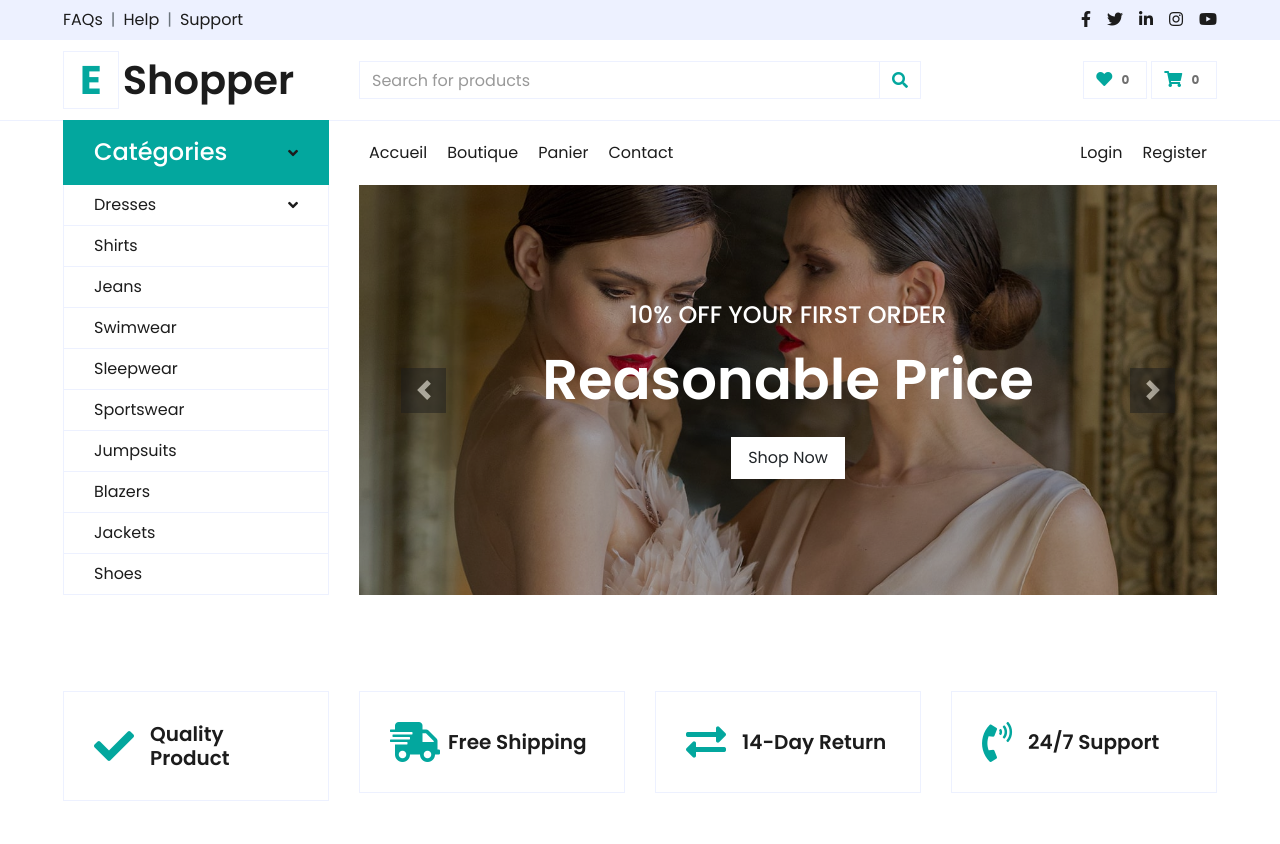
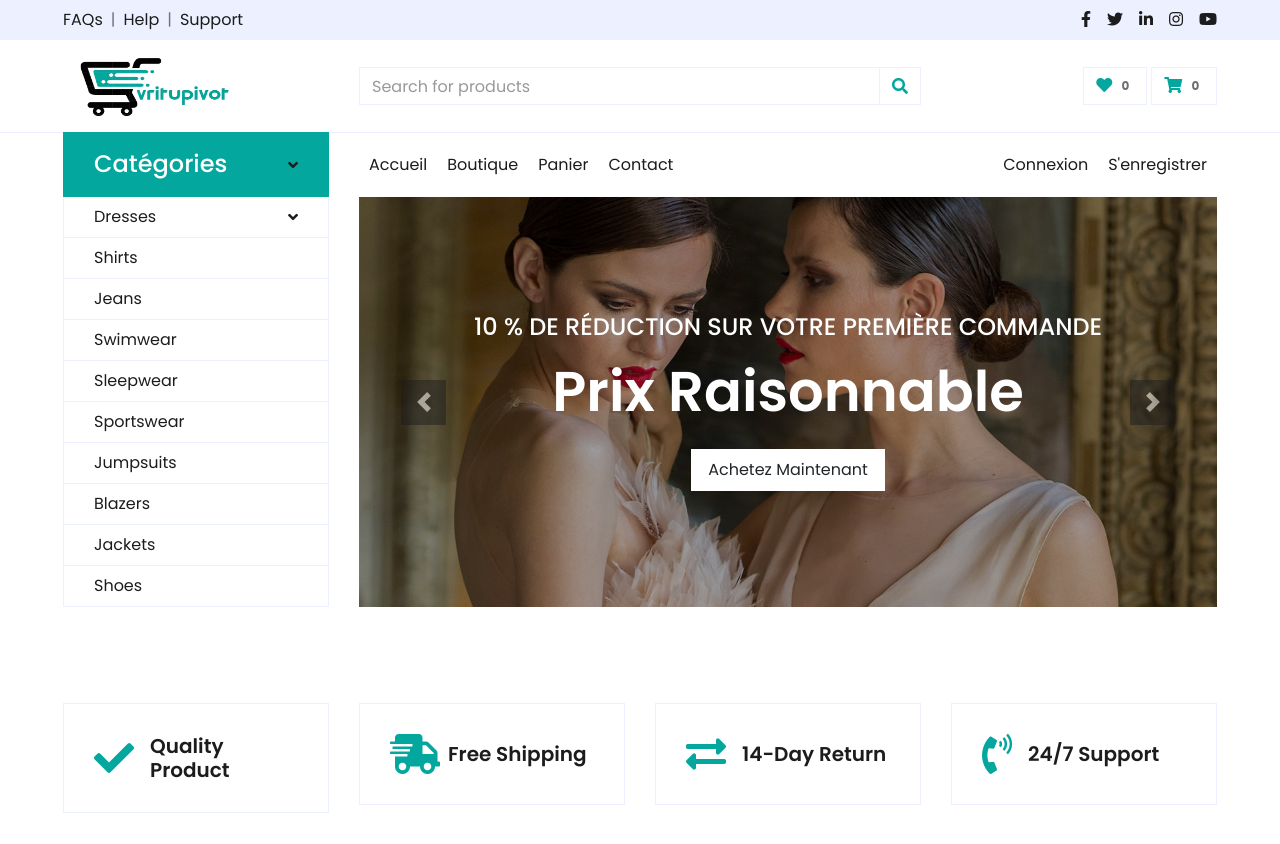
Before and after one commit to Fk403/vritupivot-, a plain HTML site: page preparation-front/index.html in a window 1280 px wide. Shown: the top 844 px of the page. Drawn offline with nearby package versions, Linux system fonts and the light colour scheme; files whose address does not match are found by name.

Commit message:
Intégrer le logo

```diff
--- a/preparation-front/css/custom.css
+++ b/preparation-front/css/custom.css
@@ -52,3 +52,9 @@
 .fs-4 { font-size: 1.5rem !important; }
 .fs-5 { font-size: 1.25rem !important; }
 .fs-6 { font-size: 1rem !important; }
+
+
+.logo{
+    height: 60px;
+    width: 150px;
+}
--- a/preparation-front/index.html
+++ b/preparation-front/index.html
@@ -63,7 +63,12 @@
         <div class="row align-items-center py-3 px-xl-5">
             <div class="col-lg-3 d-none d-lg-block">
                 <a href="" class="text-decoration-none">
-                    <h1 class="m-0 display-5 font-weight-semi-bold"><span class="text-primary font-weight-bold border px-3 mr-1">E</span>Shopper</h1>
+                    <h1 class="m-0 display-5 font-weight-semi-bold">
+                        <span class="text-primary font-weight-bold border-0 px-3 mr-1">
+                            <img src="./img/logo/logo_vritu.png" class=" img-fluid logo" alt="">
+                        </span>
+                        <!-- Shopper -->
+                    </h1>
                 </a>
             </div>
             <div class="col-lg-6 col-6 text-left">
@@ -126,7 +131,12 @@
             <div class="col-lg-9">
                 <nav class="navbar navbar-expand-lg bg-light navbar-light py-3 py-lg-0 px-0">
                     <a href="" class="text-decoration-none d-block d-lg-none">
-                        <h1 class="m-0 display-5 font-weight-semi-bold"><span class="text-primary font-weight-bold border px-3 mr-1">E</span>Shopper</h1>
+                        <h1 class="m-0 display-5 font-weight-semi-bold">
+                            <span class="text-primary font-weight-bold border-0 px-3 mr-1">
+                                <img src="./img/logo/logo_vritu.png" class=" img-fluid logo" alt="">
+                            </span>
+                            <!-- Shopper -->
+                        </h1>
                     </a>
                     <button type="button" class="navbar-toggler" data-toggle="collapse" data-target="#navbarCollapse">
                         <span class="navbar-toggler-icon"></span>
@@ -149,8 +159,8 @@
                             <a href="contact.html" class="nav-item nav-link">Contact</a>
                         </div>
                         <div class="navbar-nav ml-auto py-0">
-                            <a href="" class="nav-item nav-link">Login</a>
-                            <a href="" class="nav-item nav-link">Register</a>
+                            <a href="" class="nav-item nav-link">Connexion</a>
+                            <a href="" class="nav-item nav-link">S'enregistrer</a>
                         </div>
                     </div>
                 </nav>
@@ -160,9 +170,9 @@
                             <img class="img-fluid" src="img/carousel-1.jpg" alt="Image">
                             <div class="carousel-caption d-flex flex-column align-items-center justify-content-center">
                                 <div class="p-3" style="max-width: 700px;">
-                                    <h4 class="text-light text-uppercase font-weight-medium mb-3">10% Off Your First Order</h4>
-                                    <h3 class="display-4 text-white font-weight-semi-bold mb-4">Fashionable Dress</h3>
-                                    <a href="" class="btn btn-light py-2 px-3">Shop Now</a>
+                                    <h4 class="text-light text-uppercase font-weight-medium mb-3">10 % de Réduction sur Votre Première Commande</h4>
+                                    <h3 class="display-4 text-white font-weight-semi-bold mb-4">Robe à la Mode</h3>
+                                    <a href="" class="btn btn-light py-2 px-3">Achetez Maintenant</a>
                                 </div>
                             </div>
                         </div>
@@ -170,9 +180,9 @@
                             <img class="img-fluid" src="img/carousel-2.jpg" alt="Image">
                             <div class="carousel-caption d-flex flex-column align-items-center justify-content-center">
                                 <div class="p-3" style="max-width: 700px;">
-                                    <h4 class="text-light text-uppercase font-weight-medium mb-3">10% Off Your First Order</h4>
-                                    <h3 class="display-4 text-white font-weight-semi-bold mb-4">Reasonable Price</h3>
-                                    <a href="" class="btn btn-light py-2 px-3">Shop Now</a>
+                                    <h4 class="text-light text-uppercase font-weight-medium mb-3">10 % de Réduction sur Votre Première Commande</h4>
+                                    <h3 class="display-4 text-white font-weight-semi-bold mb-4">Prix Raisonnable</h3>
+                                    <a href="" class="btn btn-light py-2 px-3">Achetez Maintenant</a>
                                 </div>
                             </div>
                         </div>
@@ -485,10 +495,10 @@
 
     <!-- Subscribe Start -->
     <div class="container-fluid bg-secondary my-5">
-        <div class="row justify-content-md-center py-5 px-xl-5">
+        <div class="row justify-content-md-center py-3 px-xl-5">
             <div class="col-md-6 col-12 py-5">
                 <div class="text-center mb-2 pb-2">
-                    <h2 class="section-title px-5 mb-3"><span class="bg-secondary px-2">Stay Updated</span></h2>
+                    <h2 class="section-title px-5 mb-3"><span class="bg-secondary px-2">Restez Informé</span></h2>
                     <p>Amet lorem at rebum amet dolores. Elitr lorem dolor sed amet diam labore at justo ipsum eirmod duo labore labore.</p>
                 </div>
                 <form action="">
@@ -707,7 +717,12 @@
         <div class="row px-xl-5 pt-5">
             <div class="col-lg-4 col-md-12 mb-5 pr-3 pr-xl-5">
                 <a href="" class="text-decoration-none">
-                    <h1 class="mb-4 display-5 font-weight-semi-bold"><span class="text-primary font-weight-bold border border-white px-3 mr-1">E</span>Shopper</h1>
+                    <h1 class="mb-4 display-5 font-weight-semi-bold">
+                        <span class="text-primary font-weight-bold border-0 px-3 mr-1">
+                            <img src="./img/logo/logo_vritu.png" class=" img-fluid logo" alt="">
+                        </span>
+                        <!-- Shopper -->
+                    </h1>
                 </a>
                 <p>Dolore erat dolor sit lorem vero amet. Sed sit lorem magna, ipsum no sit erat lorem et magna ipsum dolore amet erat.</p>
                 <p class="mb-2"><i class="fa fa-map-marker-alt text-primary mr-3"></i>123 Street, New York, USA</p>
```
Also changed, not shown: preparation-front/img/logo/WhatsApp Image 2024-05-17 at 03.00.04 (1).jpeg (deleted), preparation-front/img/logo/logo_vritu.png (added), 1 other file.
